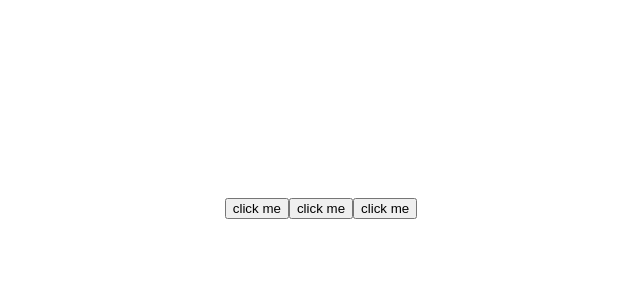
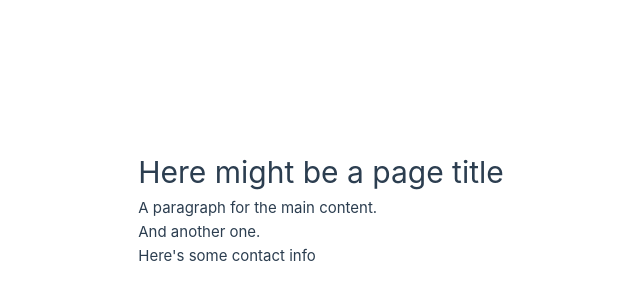
Before and after one commit to Chun5102/testproject, a Vue app: page / in a window 1280 px wide. Shown: the part 192-492 px from the top of the page, without its empty margins (319-959 px from the left). Built offline with nearby package versions, Linux system fonts and the light colour scheme.

Commit message:
具名插槽 BaseLayout.vue

```diff
--- a/src/App.vue
+++ b/src/App.vue
@@ -36,6 +36,7 @@ import RegisterRunDown from './components/is/RegisterRunDown.vue'
 import PropsComp from './components/PropsComp.vue'
 import ProductPage from './components/ProductPage.vue'
 import FancyButton from './components/slot/FancyButton.vue'
+import BaseLayout from './components/slot/BaseLayout.vue'
 
 import { ref } from 'vue'
 
@@ -113,9 +114,17 @@ function onDelete() {
     /> -->
     <!-- <PropsComp :propA="'A'" :propG="'success'" :propH="() => {}" :disabled="true" /> -->
     <!-- <ProductPage /> -->
-    <FancyButton><template v-slot:default>click me</template></FancyButton>
+    <!-- <FancyButton><template v-slot:default>click me</template></FancyButton>
     <FancyButton><template #default>click me</template></FancyButton>
-    <FancyButton>click me</FancyButton>
+    <FancyButton>click me</FancyButton> -->
+    <BaseLayout
+      ><template #header><h1>Here might be a page title</h1></template>
+      <template #default>
+        <p>A paragraph for the main content.</p>
+        <p>And another one.</p>
+      </template>
+      <template #footer><p>Here's some contact info</p></template></BaseLayout
+    >
   </main>
 </template>
 
--- /dev/null
+++ b/src/components/slot/BaseLayout.vue
@@ -0,0 +1,18 @@
+<script setup></script>
+
+<template>
+  <header>
+    <slot name="header"></slot>
+    <!-- 標題內容放這裡 -->
+  </header>
+  <main>
+    <slot></slot>
+    <!-- 主要內容放這裡 -->
+  </main>
+  <footer>
+    <slot name="footer"></slot>
+    <!-- 底部內容放這裡 -->
+  </footer>
+</template>
+
+<style scoped></style>
```
